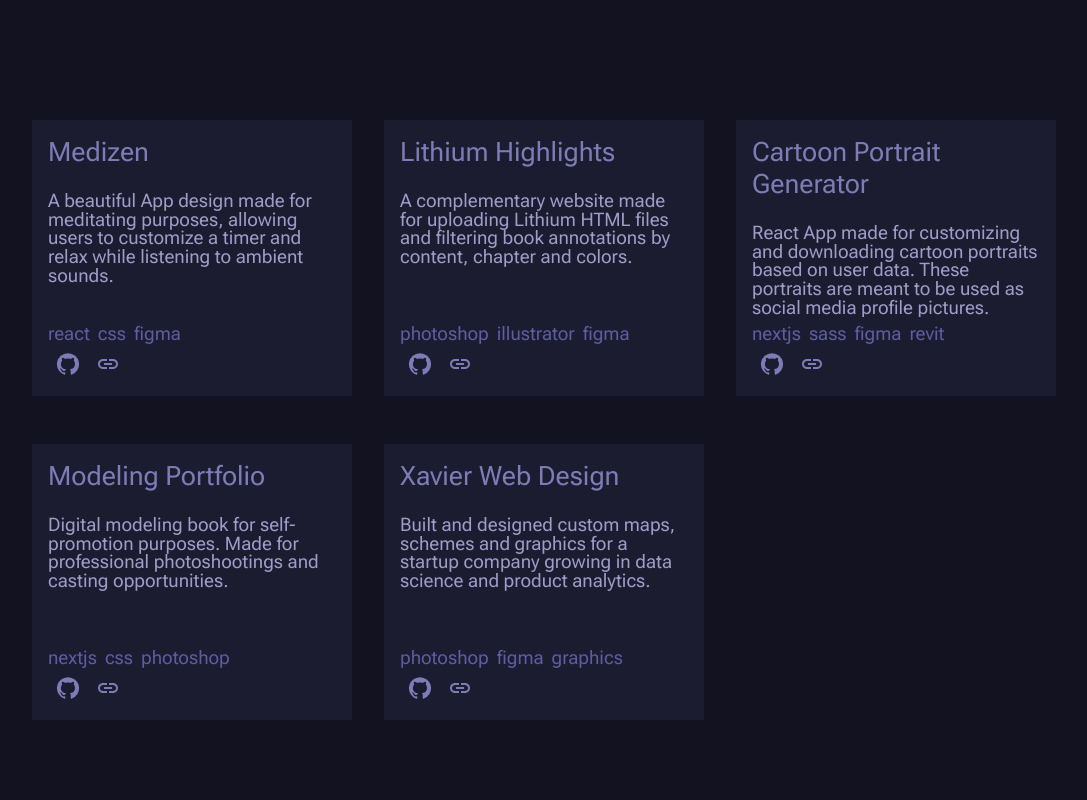
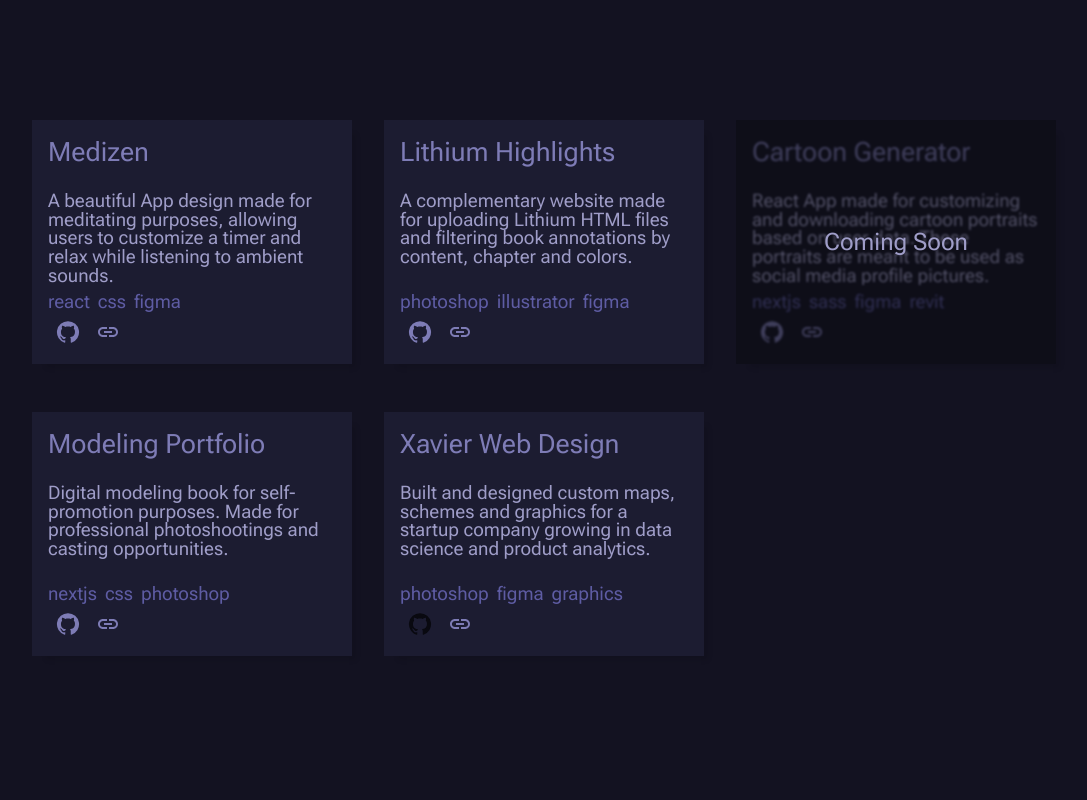
Before and after one commit to devtoti/devtoti, a Next.js app: page / in a window 1280 px wide. Shown: the part 1520-2320 px from the top of the page, without its empty margins (96-1183 px from the left). Built offline with nearby package versions, Linux system fonts and the light colour scheme.

Commit message:
updated project card links
disabled one link, updated the rest

```diff
--- a/pages/components/Projects.js
+++ b/pages/components/Projects.js
@@ -40,7 +40,7 @@ export default function Projects(props) {
           description="A beautiful App design made for meditating purposes, allowing users to customize a timer and relax while listening to ambient sounds."
           img={medizenImg}
           labels={medizenLabels}
-          url="devtoti.github.io/medizen"
+          url="https://devtoti.github.io/medizen"
           repo="medizen"
           id="1"
         />
@@ -49,16 +49,16 @@ export default function Projects(props) {
             description="A complementary website made for uploading Lithium HTML files and filtering book annotations by content, chapter and colors."
             img={lomadiamanteImg}
             labels={webIllustrationsLabels}
-            url="devtoti.github.io/lithium-highlights/"
+            url="https://devtoti.github.io/lithium-highlights/"
             repo="lithium-highlights"
             id="2"
           />
           <ProjectCard
-            name="Cartoon Portrait Generator"
+            name="Cartoon Generator"
             description="React App made for customizing and downloading cartoon portraits based on user data. These portraits are meant to be used as social media profile pictures."
             img={lomadiamanteImg}
             labels={lomaDiamanteLabels}
-            url="portraitgenerator.vercel.app"
+            url="https://portraitgenerator.vercel.app"
             repo="cp-generator"
             id="3"
           />
@@ -76,7 +76,7 @@ export default function Projects(props) {
           description="Digital modeling book for self-promotion purposes. Made for professional photoshootings and casting opportunities."
           img={newiconImg}
           labels={newIconLabels}
-          url="totistyles.vercel.app"
+          url="https://totistyles.vercel.app"
           repo="totistyles"
           id="4"
         />
@@ -85,7 +85,7 @@ export default function Projects(props) {
           description="Built and designed custom maps, schemes and graphics for a startup company growing in data science and product analytics."
           img={medizenImg}
           labels={xavierLabels}
-          url="devtoti.github.io/medizen"
+          url="https://xavier-theta.vercel.app/"
           repo="xavier"
           id="5"
         />
--- a/pages/components/projectCard.js
+++ b/pages/components/projectCard.js
@@ -15,10 +15,11 @@ export default function ProjectCard(props, { lbls }) {
     const router = useRouter()
     const sendToPage = (e) => {
         e.preventDefault()
-        window.location.assign(`https://${url}/`)
+        window.location.assign(url)
     }
     const sendToGithub = (e) => {
         e.preventDefault()
+        if (repo.includes('xavier')) return
         window.location.assign(`https://github.com/devtoti/${repo}`)
     }
 
@@ -32,7 +33,7 @@ export default function ProjectCard(props, { lbls }) {
     const displayLables = labels => {
         // console.log(labels)
         const obj = { ...labels }
-        console.log(Object.values(obj))
+        // console.log(Object.values(obj))
         // console.log(Array.isArray(labels))
         return labels.map((el, id) =>
             <p id={id}>{el}</p>)
--- a/styles/projects.module.css
+++ b/styles/projects.module.css
@@ -9,6 +9,25 @@
   font-size: clamp(16pt, 16pt + 2vw, 20pt);
   color: #8E8DBF;
   z-index: 30;
+}
+.container .proyect:nth-child(3) {
+  position: relative;
+}
+.container .proyect:nth-child(3)::after {
+  content: "coming soon";
+  display: block;
+  position: absolute;
+  font-size: clamp(16pt, 16pt + 2vw, 18pt);
+  color: #9F9DC8;
+  text-transform: capitalize;
+  width: 100%;
+  height: 100%;
+  display: flex;
+  align-items: center;
+  justify-content: center;
+  background-color: rgba(0, 0, 0, 0.5);
+  -webkit-backdrop-filter: blur(1px);
+          backdrop-filter: blur(1px);
 }
 
 .container:not(.container .divider) {
@@ -69,6 +88,7 @@
   position: relative;
   overflow: visible;
   z-index: 2;
+  box-shadow: 9px 9px 5px -5px rgba(0, 0, 0, 0.1), inset 11px 11px 7px -8px white;
 }
 .container:not(.container .divider) .proyect::before {
   content: "";
@@ -87,6 +107,11 @@
 }
 .container:not(.container .divider) .proyect:hover div[class*=proyect] {
   border: 2px solid #F2C94C;
+}
+.container:not(.container .divider) .proyect:nth-child(5) div[class*=links] :nth-child(2) svg {
+  fill: #090910;
+  pointer-events: none;
+  cursor: default;
 }
 
 @media only screen and (min-width: 752px) {
--- a/styles/projects.module.scss
+++ b/styles/projects.module.scss
@@ -16,6 +16,30 @@
         // outline: 1px solid red;
         // transform: translate(1rem, -3rem);
         z-index: 30;
+    }
+
+    .proyect {
+        &:nth-child(3) {
+            // outline: 2px solid #F2994A;
+            // opacity: 0.5;
+            position: relative;
+
+            &::after {
+                content: 'coming soon';
+                display: block;
+                position: absolute;
+                font-size: clamp(16pt, 16pt + 2vw, 18pt);
+                color: $color200;
+                text-transform: capitalize;
+                width: 100%;
+                height: 100%;
+                display: flex;
+                align-items: center;
+                justify-content: center;
+                background-color: rgba(0, 0, 0, 0.5);
+                backdrop-filter: blur(1px);
+            }
+        }
     }
 }
 
@@ -90,6 +114,8 @@
         position: relative;
         overflow: visible;
         z-index: 2;
+        // outline: 2px solid #F2994A;
+        box-shadow: 9px 9px 5px -5px rgba(0, 0, 0, 0.1), inset 11px 11px 7px -8px #ffff;
 
 
         &::before {
@@ -116,6 +142,17 @@
                 border: 2px solid #F2C94C;
             }
 
+        }
+
+        // dissable github icon on xavier card
+
+        &:nth-child(5) {
+            div[class*='links'] :nth-child(2) svg {
+                fill: $color900;
+                pointer-events: none;
+                cursor: default;
+                // outline: 2px solid red;
+            }
         }
     }
 }
@@ -188,11 +225,18 @@
                 flex-grow: 1;
                 padding: 1.5rem 1rem 0rem !important;
 
+
             }
+
 
         }
 
+
+
         .proyect {
+
+
+
 
             &::before {
                 transition: 4s translate ease-in-out;
```
Also changed, not shown: 1 other file (tests, documents, lock files or other folders).
